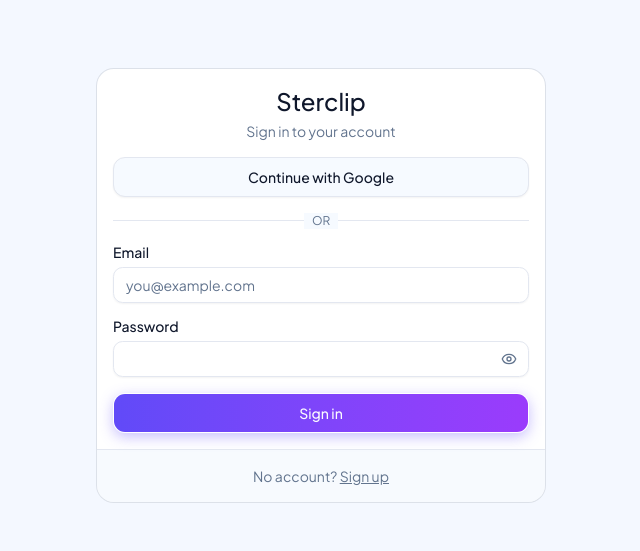
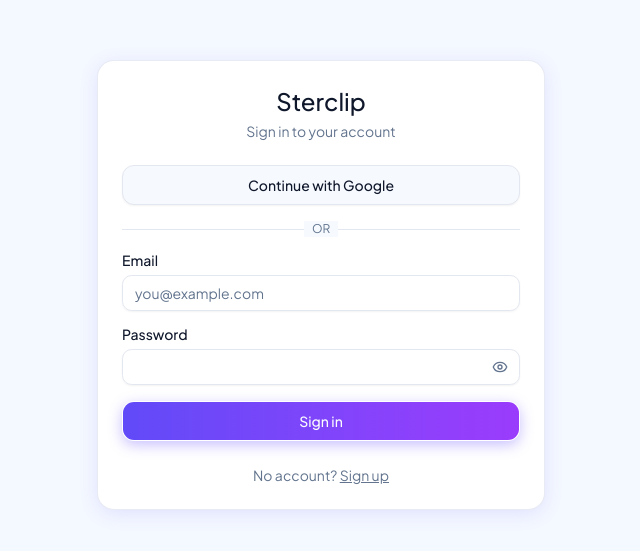
Before and after one commit to samuel-sarmah/ster, a Next.js app: page /login in a window 1280 px wide. Shown: the part 115-666 px from the top of the page, without its empty margins (319-959 px from the left). Built offline with nearby package versions, Linux system fonts and the light colour scheme.

Commit message:
refactor: update card, dialog, and alert-dialog to base-vega style

```diff
--- a/components/ui/alert-dialog.tsx
+++ b/components/ui/alert-dialog.tsx
@@ -52,7 +52,7 @@ function AlertDialogContent({
         data-slot="alert-dialog-content"
         data-size={size}
         className={cn(
-          "group/alert-dialog-content fixed top-1/2 left-1/2 z-50 grid w-full -translate-x-1/2 -translate-y-1/2 gap-4 rounded-xl bg-popover p-4 text-popover-foreground ring-1 ring-foreground/10 duration-100 outline-none data-[size=default]:max-w-xs data-[size=sm]:max-w-xs data-[size=default]:sm:max-w-sm data-open:animate-in data-open:fade-in-0 data-open:zoom-in-95 data-closed:animate-out data-closed:fade-out-0 data-closed:zoom-out-95",
+          "group/alert-dialog-content fixed top-1/2 left-1/2 z-50 grid w-full -translate-x-1/2 -translate-y-1/2 gap-6 rounded-xl bg-popover p-6 text-popover-foreground ring-1 ring-foreground/10 duration-100 outline-none data-[size=default]:max-w-xs data-[size=sm]:max-w-xs data-[size=default]:sm:max-w-lg data-open:animate-in data-open:fade-in-0 data-open:zoom-in-95 data-closed:animate-out data-closed:fade-out-0 data-closed:zoom-out-95",
           className
         )}
         {...props}
@@ -69,7 +69,7 @@ function AlertDialogHeader({
     <div
       data-slot="alert-dialog-header"
       className={cn(
-        "grid grid-rows-[auto_1fr] place-items-center gap-1.5 text-center has-data-[slot=alert-dialog-media]:grid-rows-[auto_auto_1fr] has-data-[slot=alert-dialog-media]:gap-x-4 sm:group-data-[size=default]/alert-dialog-content:place-items-start sm:group-data-[size=default]/alert-dialog-content:text-left sm:group-data-[size=default]/alert-dialog-content:has-data-[slot=alert-dialog-media]:grid-rows-[auto_1fr]",
+        "grid grid-rows-[auto_1fr] place-items-center gap-1.5 text-center has-data-[slot=alert-dialog-media]:grid-rows-[auto_auto_1fr] has-data-[slot=alert-dialog-media]:gap-x-6 sm:group-data-[size=default]/alert-dialog-content:place-items-start sm:group-data-[size=default]/alert-dialog-content:text-left sm:group-data-[size=default]/alert-dialog-content:has-data-[slot=alert-dialog-media]:grid-rows-[auto_1fr]",
         className
       )}
       {...props}
@@ -85,7 +85,7 @@ function AlertDialogFooter({
     <div
       data-slot="alert-dialog-footer"
       className={cn(
-        "-mx-4 -mb-4 flex flex-col-reverse gap-2 rounded-b-xl border-t bg-muted/50 p-4 group-data-[size=sm]/alert-dialog-content:grid group-data-[size=sm]/alert-dialog-content:grid-cols-2 sm:flex-row sm:justify-end",
+        "flex flex-col-reverse gap-2 group-data-[size=sm]/alert-dialog-content:grid group-data-[size=sm]/alert-dialog-content:grid-cols-2 sm:flex-row sm:justify-end",
         className
       )}
       {...props}
@@ -101,7 +101,7 @@ function AlertDialogMedia({
     <div
       data-slot="alert-dialog-media"
       className={cn(
-        "mb-2 inline-flex size-10 items-center justify-center rounded-md bg-muted sm:group-data-[size=default]/alert-dialog-content:row-span-2 *:[svg:not([class*='size-'])]:size-6",
+        "mb-2 inline-flex size-16 items-center justify-center rounded-md bg-muted sm:group-data-[size=default]/alert-dialog-content:row-span-2 *:[svg:not([class*='size-'])]:size-8",
         className
       )}
       {...props}
@@ -117,7 +117,7 @@ function AlertDialogTitle({
     <AlertDialogPrimitive.Title
       data-slot="alert-dialog-title"
       className={cn(
-        "text-base font-medium sm:group-data-[size=default]/alert-dialog-content:group-has-data-[slot=alert-dialog-media]/alert-dialog-content:col-start-2",
+        "font-heading text-lg font-medium sm:group-data-[size=default]/alert-dialog-content:group-has-data-[slot=alert-dialog-media]/alert-dialog-content:col-start-2",
         className
       )}
       {...props}
--- a/components/ui/card.tsx
+++ b/components/ui/card.tsx
@@ -12,7 +12,7 @@ function Card({
       data-slot="card"
       data-size={size}
       className={cn(
-        "group/card flex flex-col gap-4 overflow-hidden rounded-xl bg-card py-4 text-sm text-card-foreground ring-1 ring-foreground/10 has-data-[slot=card-footer]:pb-0 has-[>img:first-child]:pt-0 data-[size=sm]:gap-3 data-[size=sm]:py-3 data-[size=sm]:has-data-[slot=card-footer]:pb-0 *:[img:first-child]:rounded-t-xl *:[img:last-child]:rounded-b-xl",
+        "group/card flex flex-col gap-6 overflow-hidden rounded-xl border border-border/80 bg-card py-6 text-sm text-card-foreground shadow-[var(--shadow-soft)] transition-all duration-200 ease-out has-[>img:first-child]:pt-0 hover:-translate-y-1 hover:shadow-[var(--shadow-soft-hover)] data-[size=sm]:gap-4 data-[size=sm]:py-4 *:[img:first-child]:rounded-t-xl *:[img:last-child]:rounded-b-xl",
         className
       )}
       {...props}
@@ -25,7 +25,7 @@ function CardHeader({ className, ...props }: React.ComponentProps<"div">) {
     <div
       data-slot="card-header"
       className={cn(
-        "group/card-header @container/card-header grid auto-rows-min items-start gap-1 rounded-t-xl px-4 group-data-[size=sm]/card:px-3 has-data-[slot=card-action]:grid-cols-[1fr_auto] has-data-[slot=card-description]:grid-rows-[auto_auto] [.border-b]:pb-4 group-data-[size=sm]/card:[.border-b]:pb-3",
+        "group/card-header @container/card-header grid auto-rows-min items-start gap-1 rounded-t-xl px-6 group-data-[size=sm]/card:px-4 has-data-[slot=card-action]:grid-cols-[1fr_auto] has-data-[slot=card-description]:grid-rows-[auto_auto] [.border-b]:pb-6 group-data-[size=sm]/card:[.border-b]:pb-4",
         className
       )}
       {...props}
@@ -38,7 +38,7 @@ function CardTitle({ className, ...props }: React.ComponentProps<"div">) {
     <div
       data-slot="card-title"
       className={cn(
-        "text-base leading-snug font-medium group-data-[size=sm]/card:text-sm",
+        "font-heading text-base leading-normal font-medium group-data-[size=sm]/card:text-sm",
         className
       )}
       {...props}
@@ -73,7 +73,7 @@ function CardContent({ className, ...props }: React.ComponentProps<"div">) {
   return (
     <div
       data-slot="card-content"
-      className={cn("px-4 group-data-[size=sm]/card:px-3", className)}
+      className={cn("px-6 group-data-[size=sm]/card:px-4", className)}
       {...props}
     />
   )
@@ -84,7 +84,7 @@ function CardFooter({ className, ...props }: React.ComponentProps<"div">) {
     <div
       data-slot="card-footer"
       className={cn(
-        "flex items-center rounded-b-xl border-t bg-muted/50 p-4 group-data-[size=sm]/card:p-3",
+        "flex items-center rounded-b-xl px-6 group-data-[size=sm]/card:px-4 [.border-t]:pt-6 group-data-[size=sm]/card:[.border-t]:pt-4",
         className
       )}
       {...props}
--- a/components/ui/dialog.tsx
+++ b/components/ui/dialog.tsx
@@ -53,7 +53,7 @@ function DialogContent({
       <DialogPrimitive.Popup
         data-slot="dialog-content"
         className={cn(
-          "fixed top-1/2 left-1/2 z-50 grid w-full max-w-[calc(100%-2rem)] -translate-x-1/2 -translate-y-1/2 gap-4 rounded-xl bg-popover p-4 text-sm text-popover-foreground ring-1 ring-foreground/10 duration-100 outline-none sm:max-w-sm data-open:animate-in data-open:fade-in-0 data-open:zoom-in-95 data-closed:animate-out data-closed:fade-out-0 data-closed:zoom-out-95",
+          "fixed top-1/2 left-1/2 z-50 grid w-full max-w-[calc(100%-2rem)] -translate-x-1/2 -translate-y-1/2 gap-6 rounded-xl bg-popover p-6 text-sm text-popover-foreground ring-1 ring-foreground/10 duration-100 outline-none sm:max-w-md data-open:animate-in data-open:fade-in-0 data-open:zoom-in-95 data-closed:animate-out data-closed:fade-out-0 data-closed:zoom-out-95",
           className
         )}
         {...props}
@@ -65,7 +65,7 @@ function DialogContent({
             render={
               <Button
                 variant="ghost"
-                className="absolute top-2 right-2"
+                className="absolute top-4 right-4"
                 size="icon-sm"
               />
             }
@@ -102,7 +102,7 @@ function DialogFooter({
     <div
       data-slot="dialog-footer"
       className={cn(
-        "-mx-4 -mb-4 flex flex-col-reverse gap-2 rounded-b-xl border-t bg-muted/50 p-4 sm:flex-row sm:justify-end",
+        "flex flex-col-reverse gap-2 sm:flex-row sm:justify-end",
         className
       )}
       {...props}
@@ -121,10 +121,7 @@ function DialogTitle({ className, ...props }: DialogPrimitive.Title.Props) {
   return (
     <DialogPrimitive.Title
       data-slot="dialog-title"
-      className={cn(
-        "text-base leading-none font-medium",
-        className
-      )}
+      className={cn("font-heading leading-none font-medium", className)}
       {...props}
     />
   )
```
